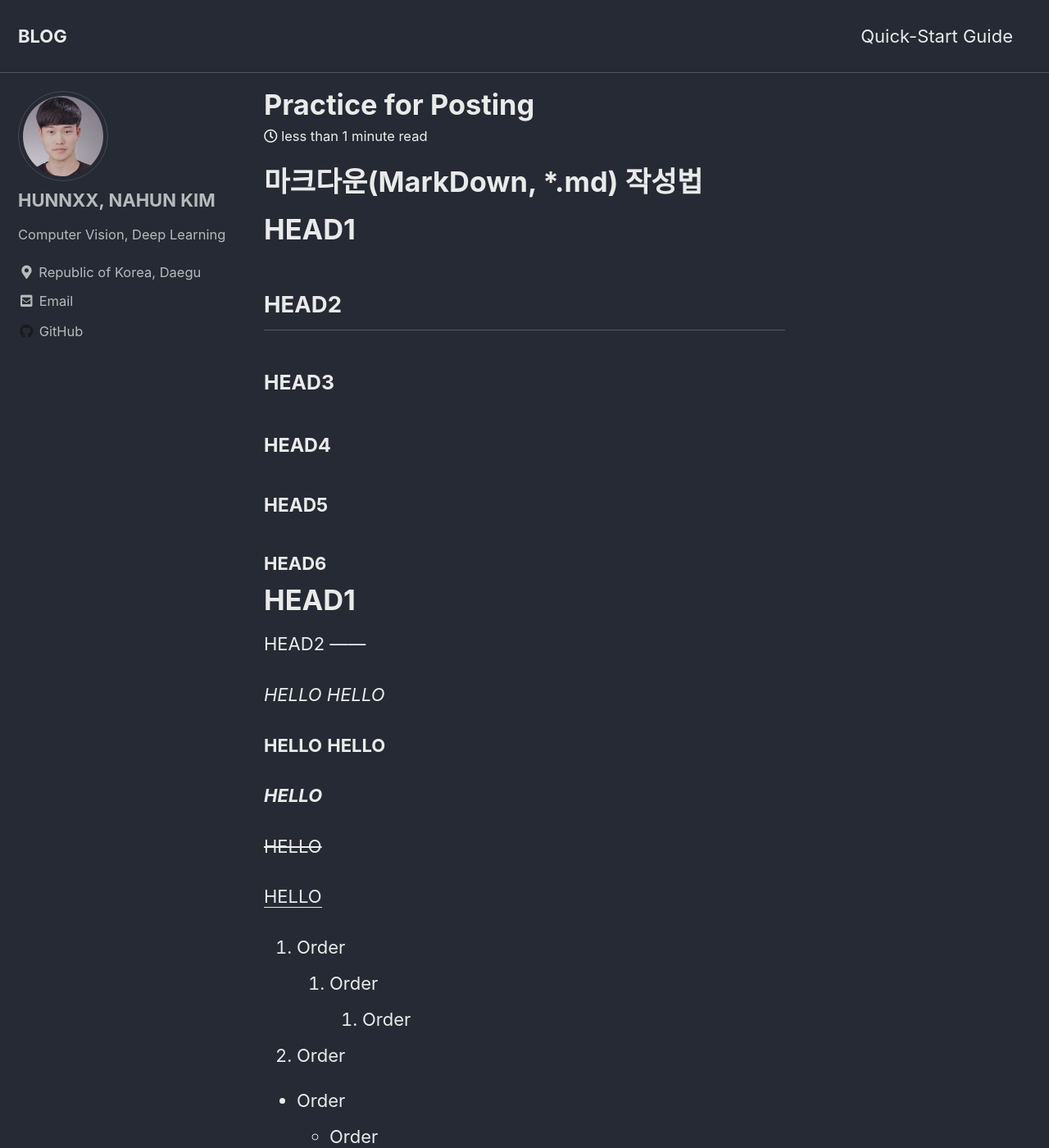
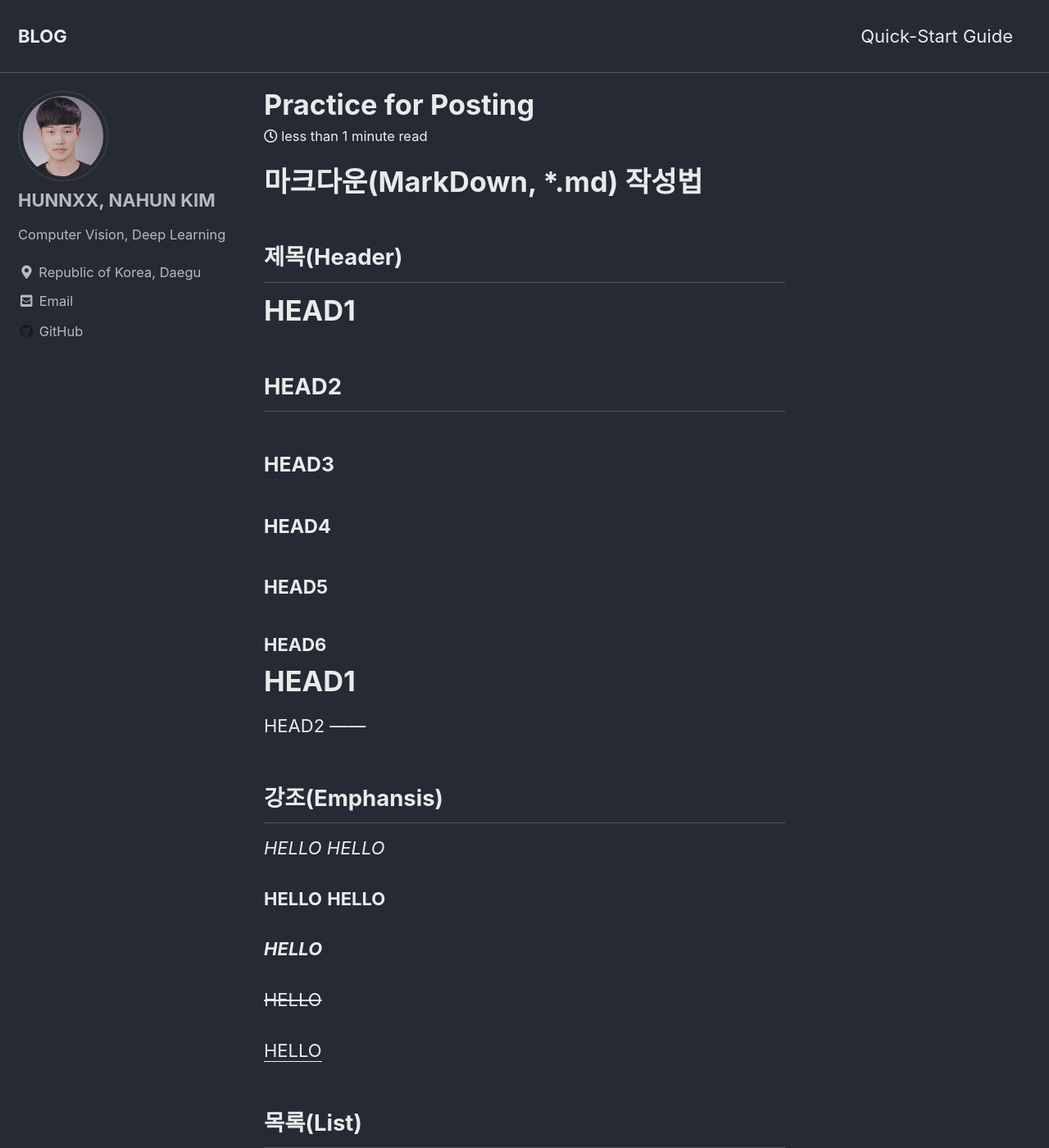
Before and after one commit to hunnxx/hunnxx.github.io, a Jekyll site: the page built from _posts/2020-08-01-practice.md, in a window 1280 px wide and 1400 px high. Shown: the whole window at 82% size. Built offline with Jekyll 4.4.1, drawn with Linux system fonts in a browser that asks for light colours; cached includes are drawn as plain includes; some of the changed text lies outside the part shown.

Commit message:
Update 2020-08-01-practice.md

```diff
--- a/_posts/2020-08-01-practice.md
+++ b/_posts/2020-08-01-practice.md
@@ -5,6 +5,8 @@ categories:
 ---
 
 # 마크다운(MarkDown, *.md) 작성법
+
+## 제목(Header)
 
 # HEAD1
 ## HEAD2
@@ -18,6 +20,7 @@ HEAD1
 HEAD2
 ------
 
+## 강조(Emphansis)
 
 *HELLO* _HELLO_
 
@@ -29,6 +32,7 @@ HEAD2
 
 <u>HELLO</u>
 
+## 목록(List)
 
 1. Order
     1. Order
```
Also changed, not shown: other parts of _posts/2020-08-01-practice.md (+4 -0 lines).
